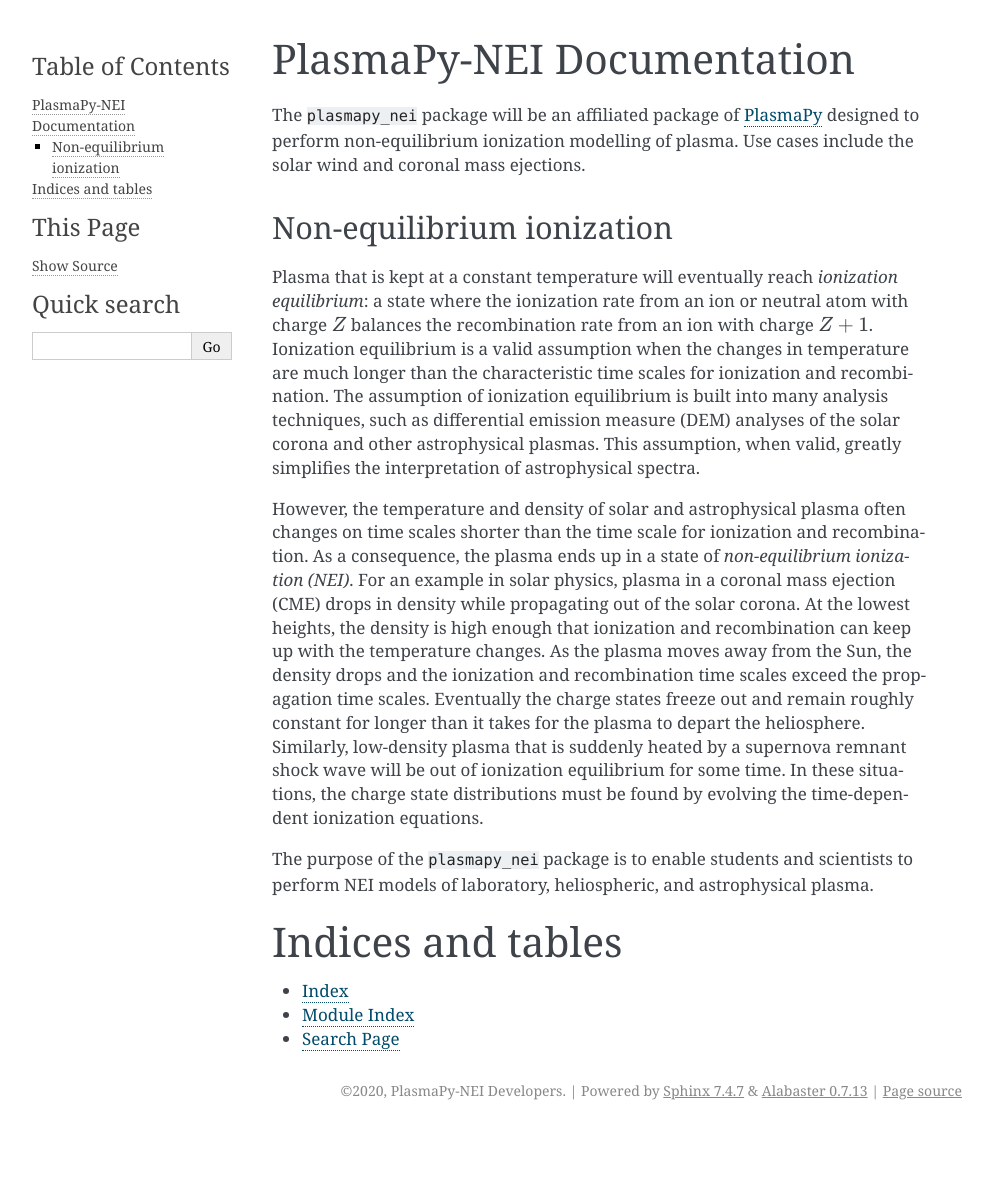
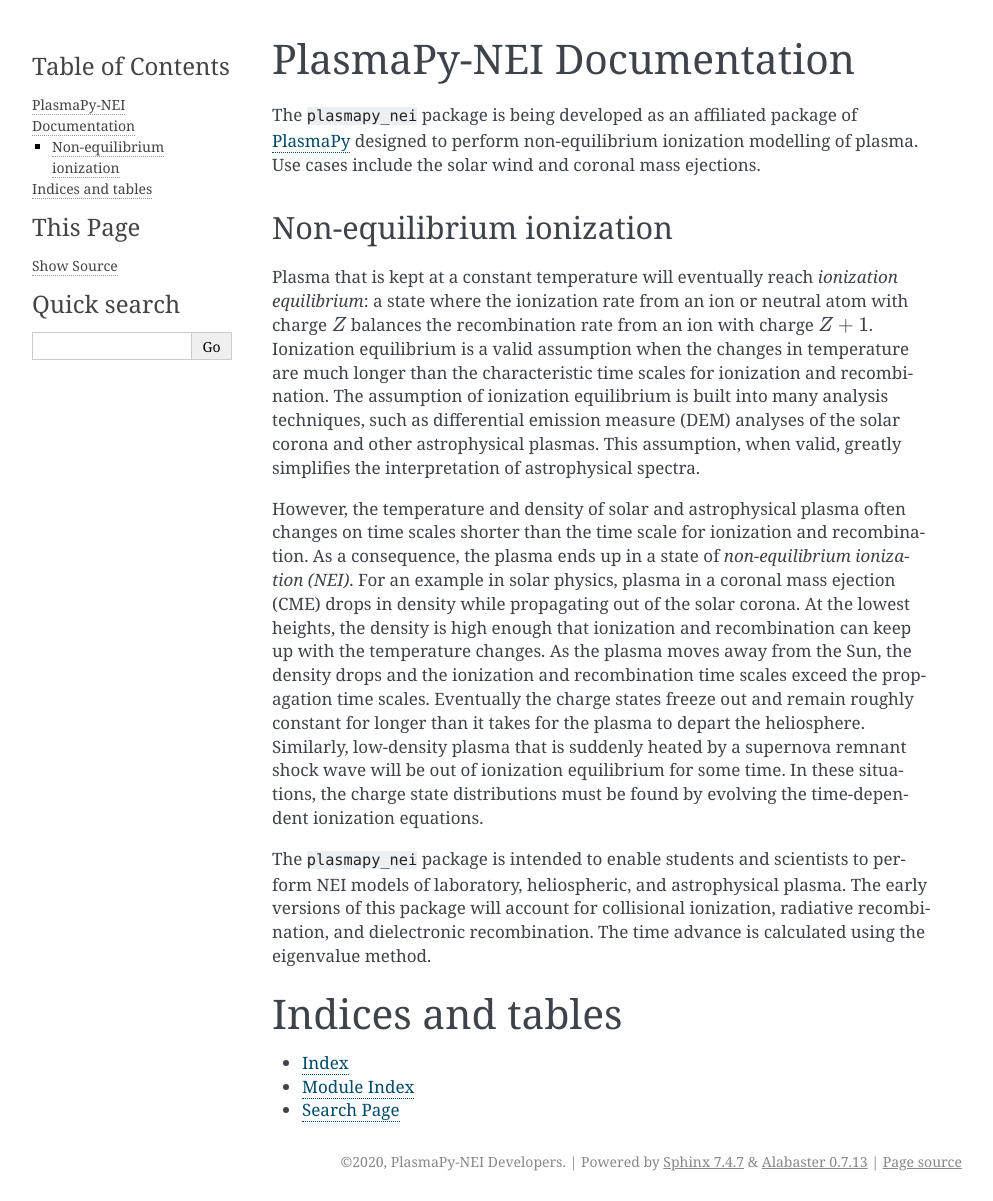
Before and after one commit to PlasmaPy/PlasmaPy-NEI, a Sphinx documentation site: the page built from docs/index.rst, in a window 1280 px wide. Shown: the whole page, without its empty margins (148-1141 px from the left). Built offline with Sphinx 7.4.7, drawn with Linux system fonts in a browser that asks for light colours; the version number could not be read and is left out; before the commit the page ends 1130 px from its top, so only the background shows below that.

Commit message:
Update landing page of documentation

```diff
--- a/docs/index.rst
+++ b/docs/index.rst
@@ -1,7 +1,7 @@
 PlasmaPy-NEI Documentation
 ==========================
 
-The ``plasmapy_nei`` package will be an affiliated package of `PlasmaPy <https://docs.plasmapy.org>`_
+The ``plasmapy_nei`` package is being developed as an affiliated package of `PlasmaPy <https://docs.plasmapy.org>`_
 designed to perform non-equilibrium ionization modelling of plasma.
 Use cases include the solar wind and coronal mass ejections.
 
@@ -21,7 +21,8 @@
 Similarly, low-density plasma that is suddenly heated by a supernova remnant shock wave will be out of ionization equilibrium for some time.
 In these situations, the charge state distributions must be found by evolving the time-dependent ionization equations.
 
-The purpose of the ``plasmapy_nei`` package is to enable students and scientists to perform NEI models of laboratory, heliospheric, and astrophysical plasma.
+The ``plasmapy_nei`` package is intended to enable students and scientists to perform NEI models of laboratory, heliospheric, and astrophysical plasma.
+The early versions of this package will account for collisional ionization, radiative recombination, and dielectronic recombination.  The time advance is calculated using the eigenvalue method.
 
 .. toctree::
    :maxdepth: 2
```
